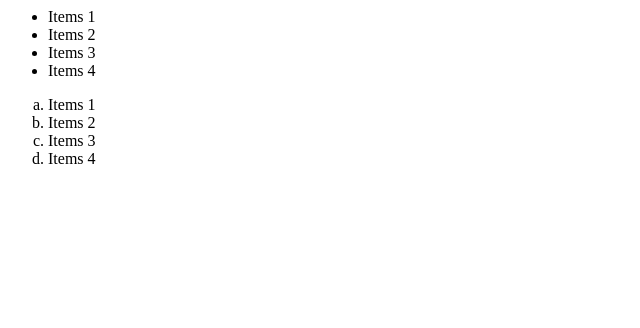
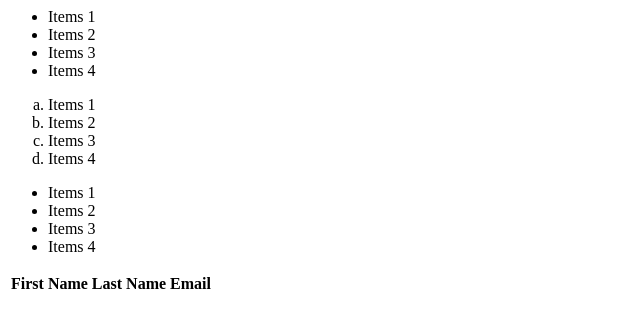
Before and after one commit to Abu-yusroh/first-project, a plain HTML site: page examine.html in a window 1280 px wide. Shown: the whole page, without its empty margins (0-640 px from the left). Drawn offline with Linux system fonts and the light colour scheme.

Commit message:
Add files via upload

```diff
--- a/examine.html
+++ b/examine.html
@@ -19,7 +19,23 @@
     <li>Items 3</li>
     <li>Items 4</li>
 </ol>
+<!--Nested Items-->
+<ul>
+    <li>Items 1</li>
+    <li>Items 2</li>
+    <li>Items 3</li>
+    <li>Items 4</li>
+</ul>
+<!--Tables-->
+<table style="600px">
+    <thead>
+        <tr>
+            <th>First Name</th>
+            <th>Last Name</th>
+            <th>Email</th>
 
+        </tr>
+    </thead>
 </head>
 <body>
 
```
